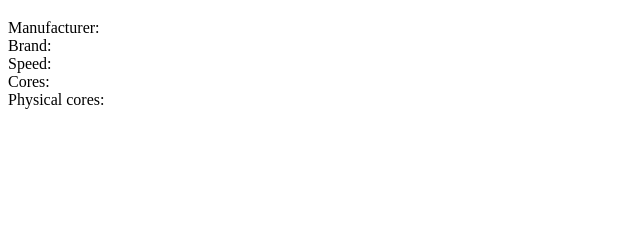
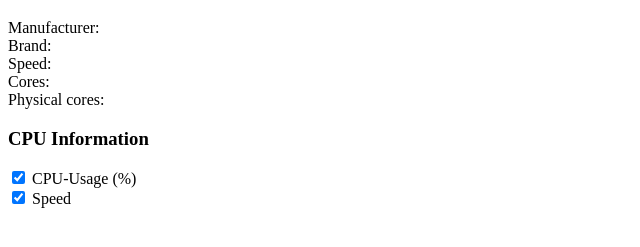
Before and after one commit to timlangner/electron-usage-overlay, an Electron app: page public/index.html in a window 800 px wide. Shown: the part 61-308 px from the top of the page, without its empty margins (0-640 px from the left). Drawn offline with Linux system fonts and the light colour scheme.

Commit message:
:construction: Add selector

```diff
--- a/public/index.html
+++ b/public/index.html
@@ -19,6 +19,19 @@
     <br />
     Physical cores: <span id="cpu-physical-cores"></span>
 
+    <h3>CPU Information</h3>
+    <div class="selector-wrapper">
+      <div>
+        <input type="checkbox" id="cpu-usage-selection" name="Usage (%)" checked>
+        <label for="cpu-usage-selection">CPU-Usage (%)</label>
+      </div>
+
+      <div>
+        <input type="checkbox" id="cpu-speed-selection" name="Speed" checked>
+        <label for="cpu-speed-selection">Speed</label>
+      </div>
+    </div>
+
     <!-- You can also require other files to run in this process -->
     <script src="../renderer.js"></script>
   </body>
```
